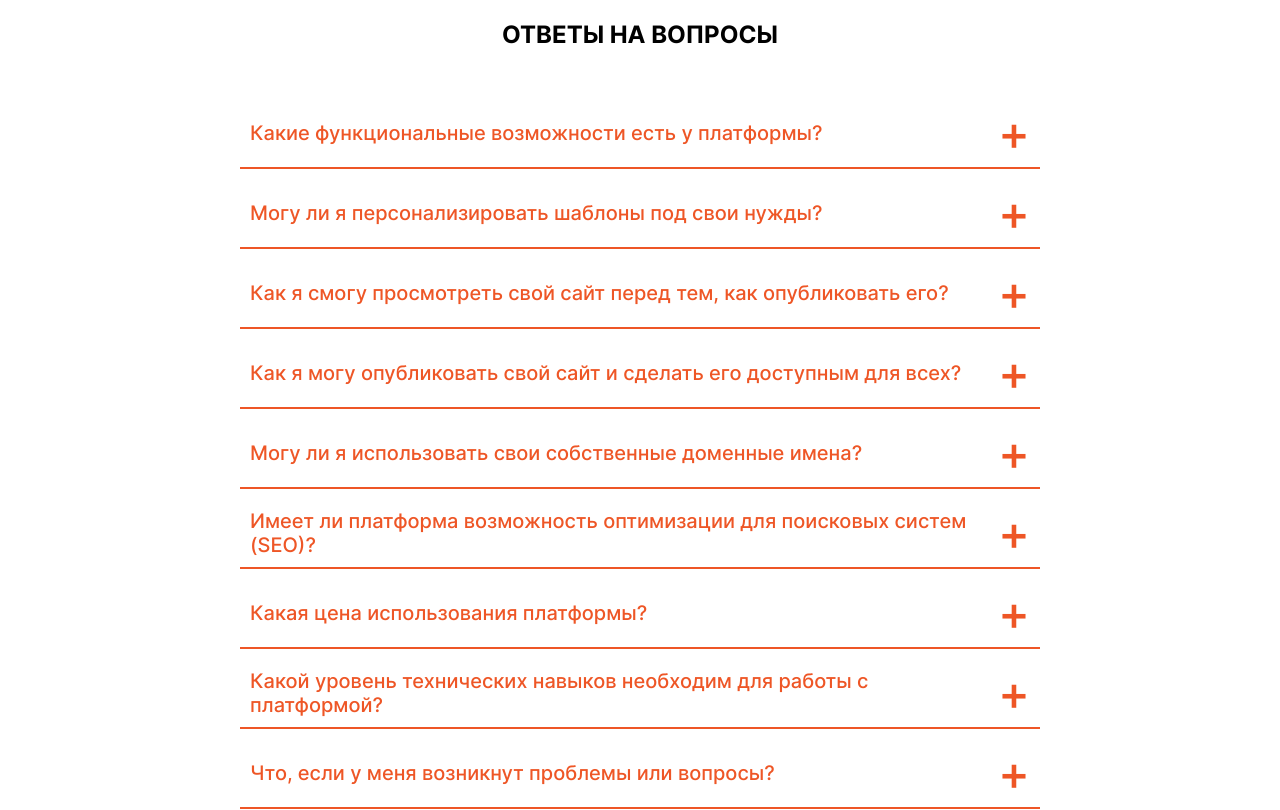
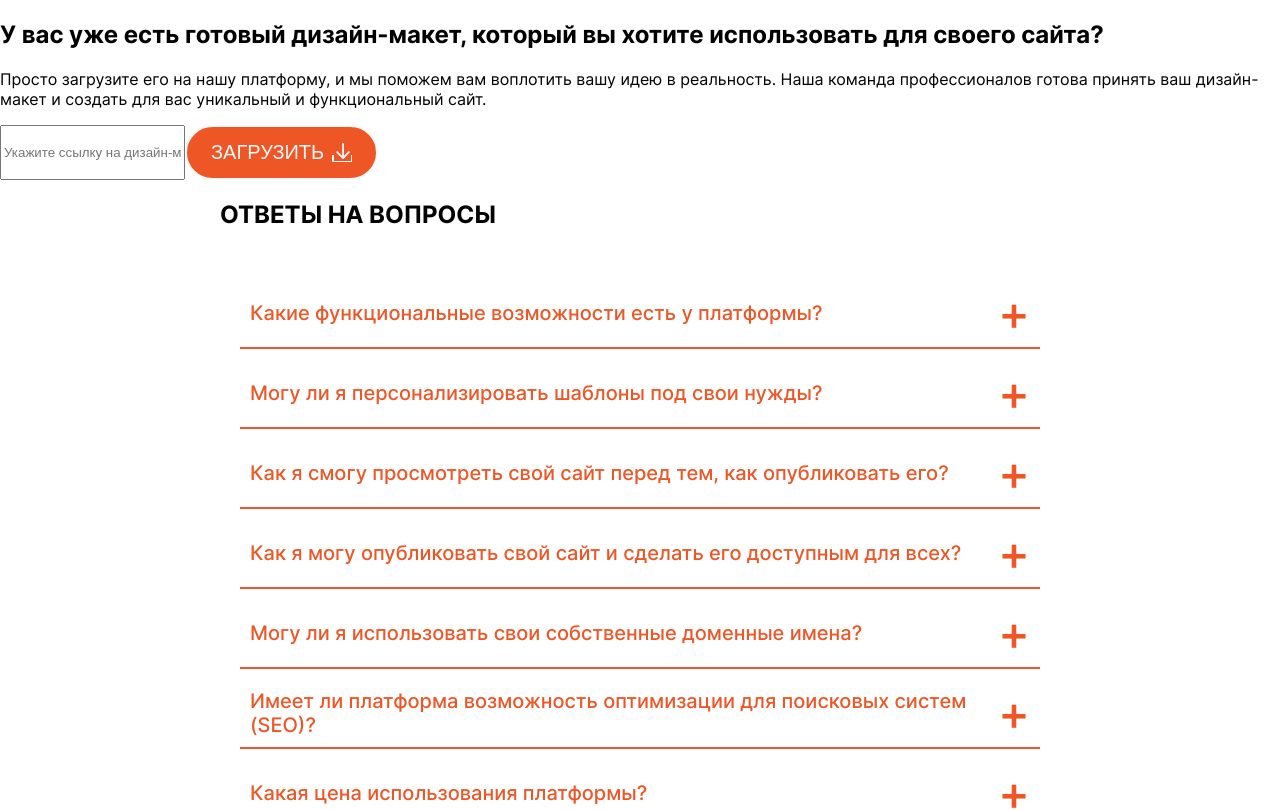
Before and after one commit to WadimSh/werstack, a React (Create React App) app: page / in a window 1280 px wide. Shown: the top 810 px of the page. Built offline with nearby package versions, Linux system fonts and the light colour scheme.

Commit message:
feat: сделана логика элемента form

```diff
--- a/src/App.jsx
+++ b/src/App.jsx
@@ -1,6 +1,7 @@
 import { useState } from 'react';
 import { config, ConfigContext } from './contexts/contexts';
 
+import Form from './components/form/form';
 import FAQ from './components/faq/faq';
 
 import './App.css';
@@ -11,6 +12,7 @@ function App() {
   return (
     <div className="app">
       <ConfigContext.Provider value={config[lang]}>
+        <Form />
         <FAQ />
       </ConfigContext.Provider>
     </div>
--- a/src/components/faq/faq.jsx
+++ b/src/components/faq/faq.jsx
@@ -7,12 +7,12 @@ const FAQ = () => {
   const { title, list } = config.faq;
 
  return (
-   <>
+   <section>
      <h2>{title}</h2>
        <Accordion
          faqs={list}
        />
-   </>
+   </section>
  );
 };
 
--- a/src/components/form/form.jsx
+++ b/src/components/form/form.jsx
@@ -0,0 +1,39 @@
+import { useContext, useState } from "react";
+import { ConfigContext } from "../../contexts/contexts";
+
+import Input from "../../ui/input/input";
+import Button from "../../ui/button/button";
+
+const Form = () => {
+  const [inputValue, setInputValue] = useState('');
+  const config = useContext(ConfigContext);
+  const { title, description } = config.form;
+
+  const handleInputChange = (value) => {
+    setInputValue(value);
+  };
+
+  console.log('Input value:', inputValue);
+
+  return (
+    <section>
+      <div>
+        <h2>{title}</h2>
+        <p>{description}</p>
+      </div>
+      <form style={{display: "flex"}}>
+        <Input
+          onInputChange={handleInputChange}
+          placeholder="Укажите ссылку на дизайн-макет"
+        />
+        <Button
+          htmiType="button"
+          children="ЗАГРУЗИТЬ"
+          after
+        />
+      </form>
+    </section>
+  )
+};
+
+export default Form;
```
